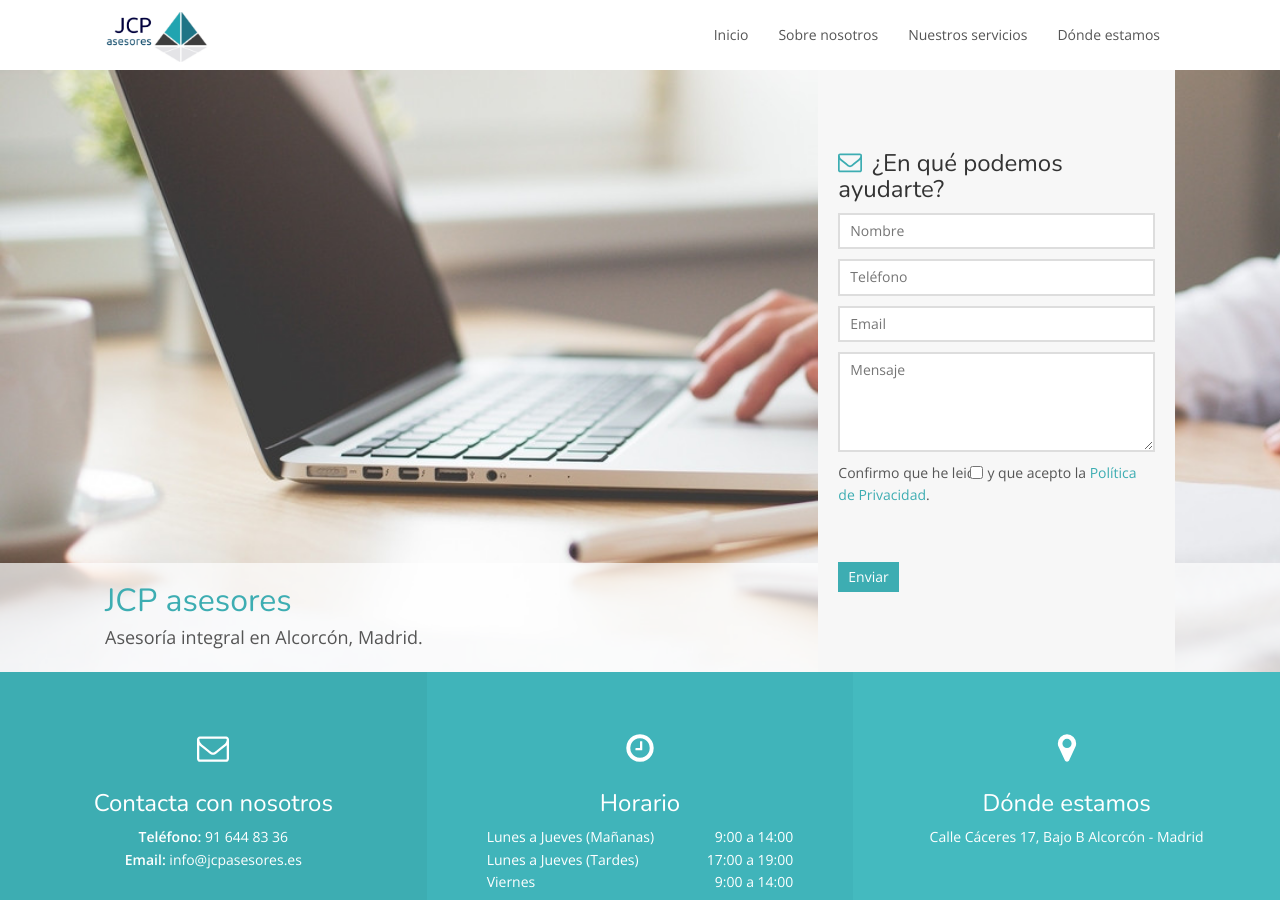
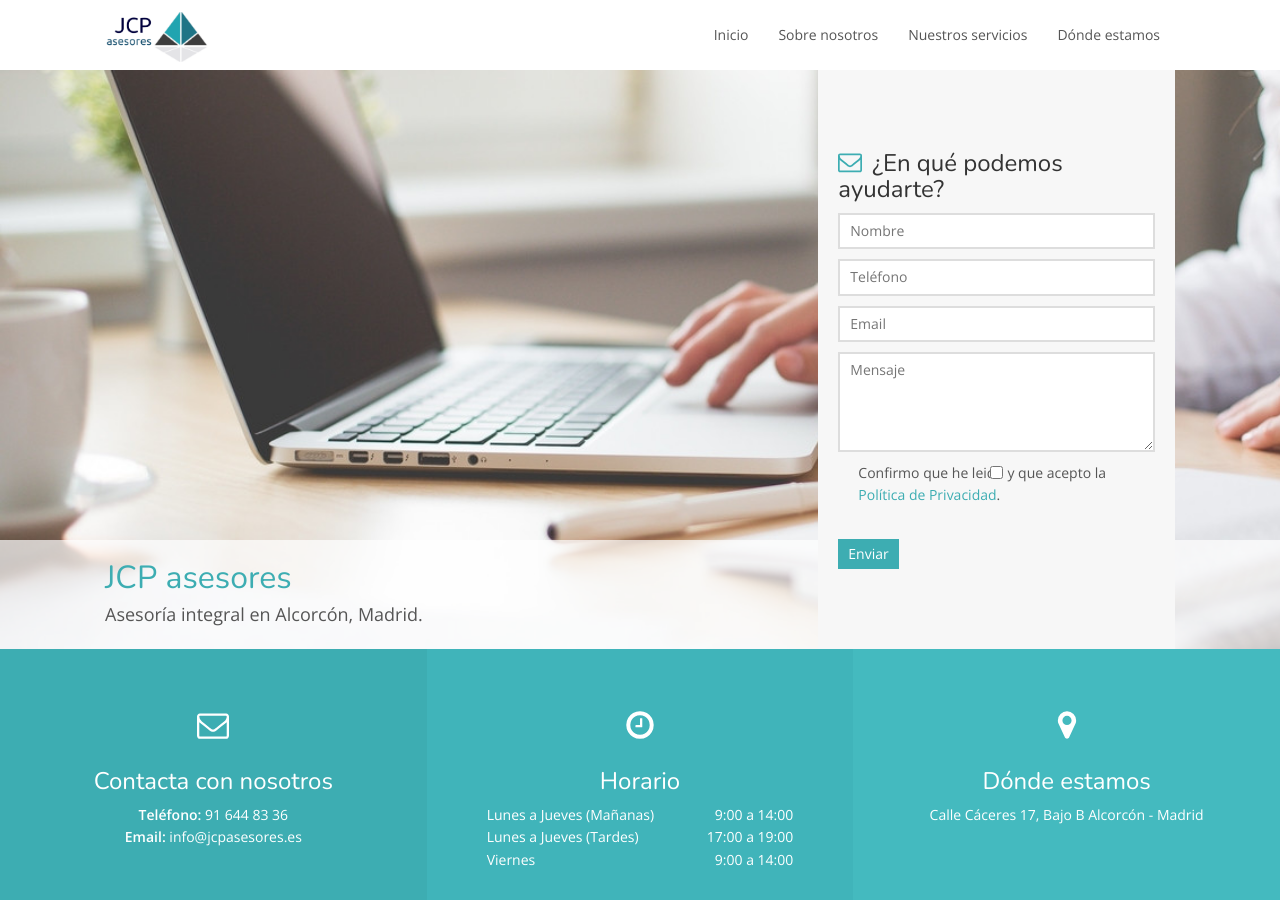
Before and after one commit to MpCity/MpCity.github.io, a Jekyll site: the page built from index.html, in a window 1280 px wide and 900 px high. Built offline with Jekyll 4.4.1, drawn with Linux system fonts in a browser that asks for light colours.

Commit message:
Update index.html

```diff
--- a/index.html
+++ b/index.html
@@ -43,7 +43,7 @@ layout: default
                     <textarea name="comments" placeholder="Mensaje" required></textarea>
                 </div>
                 <div class="form-field">
-                    <label class="checkbox-inline" style="position: relative; display: inline-block; padding-left: 0px; margin-bottom: 0; font-weight: 400; vertical-align: middle; cursor: pointer;">
+                    <label class="checkbox-inline" style="float: left">
                         <input type="checkbox" id="myRGPDCheck" onclick="hideRGPD()" required> Confirmo que he leido y que acepto la <a href="https://jcpasesores.es/politica-de-privacidad/">Política de Privacidad</a>.
                     </label>
                     <br>
```
